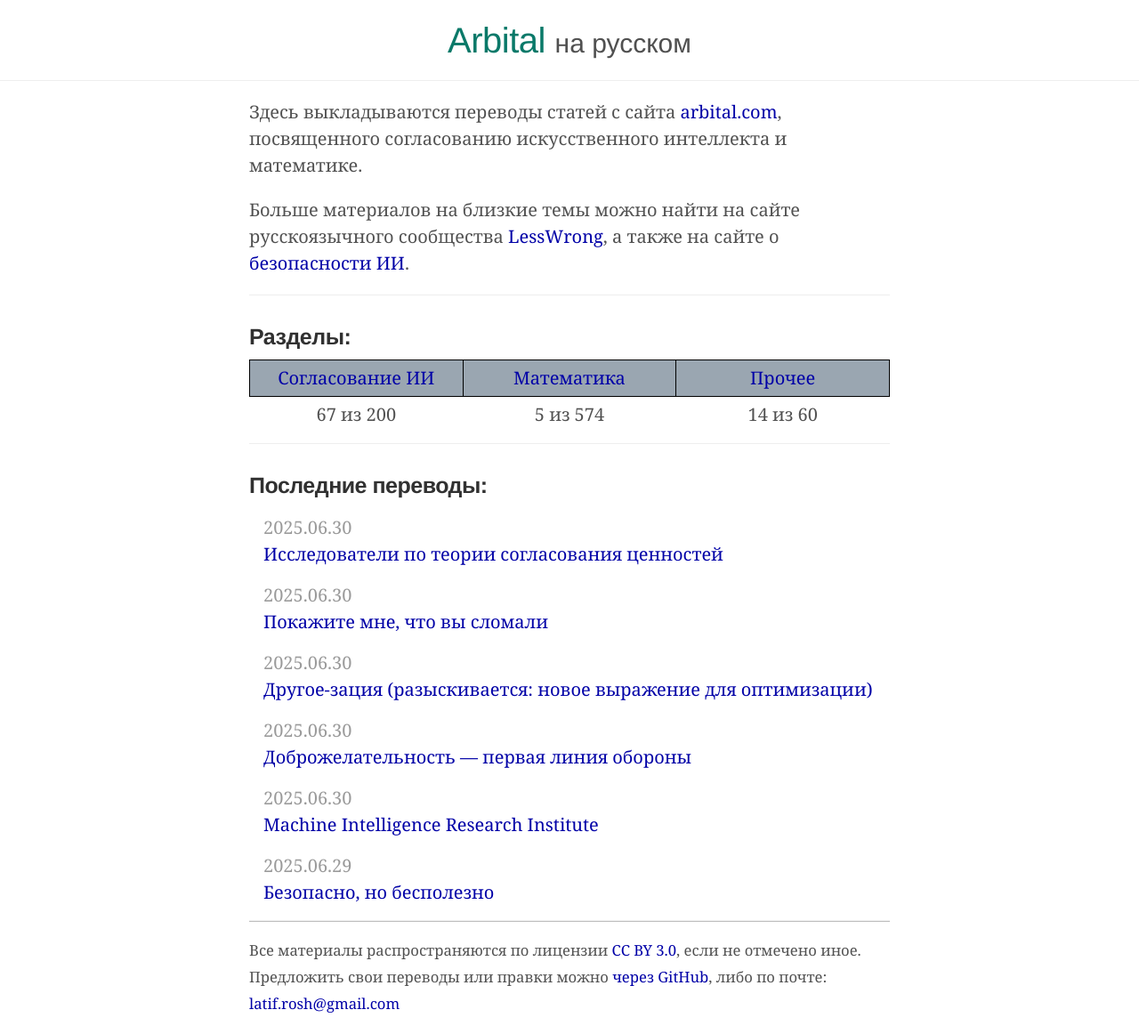
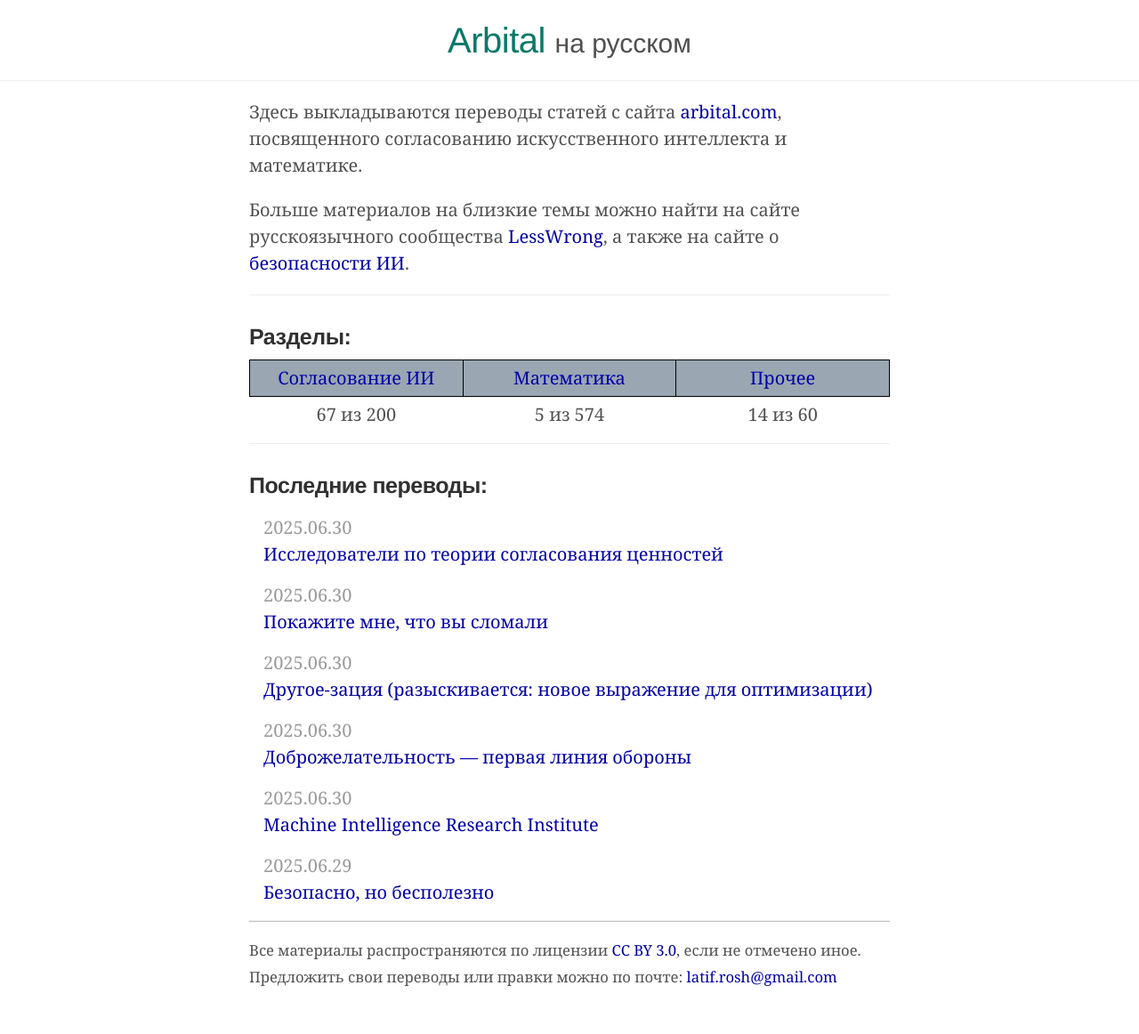
Before and after one commit to Arbital-RU/arbital-ru.github.io, a Jekyll site: the page built from index.md, in a window 1280 px wide. Shown: the whole page at 89% size. Built offline with Jekyll 4.4.1, drawn with Linux system fonts in a browser that asks for light colours; after the commit the page ends 1132 px from its top, so only the background shows below that.

Commit message:
Update index.md

```diff
--- a/index.md
+++ b/index.md
@@ -28,5 +28,5 @@ excerpt: "Здесь выкладываются переводы статей с
 <hr class="hrdark" style="margin-bottom: 16px">
 
 <small>
-Все материалы распространяются по лицензии <a href="https://creativecommons.org/licenses/by/3.0/deed.ru">CC BY 3.0</a>, если не отмечено иное. Предложить свои переводы или правки можно <a href="https://github.com/Arbital-RU/arbital-ru.github.io">через GitHub</a>, либо по почте: <a href="mailto:latif.rosh@gmail.com">latif.rosh@gmail.com</a>
+Все материалы распространяются по лицензии <a href="https://creativecommons.org/licenses/by/3.0/deed.ru">CC BY 3.0</a>, если не отмечено иное. Предложить свои переводы или правки можно по почте: <a href="mailto:latif.rosh@gmail.com">latif.rosh@gmail.com</a>
 </small>
```
